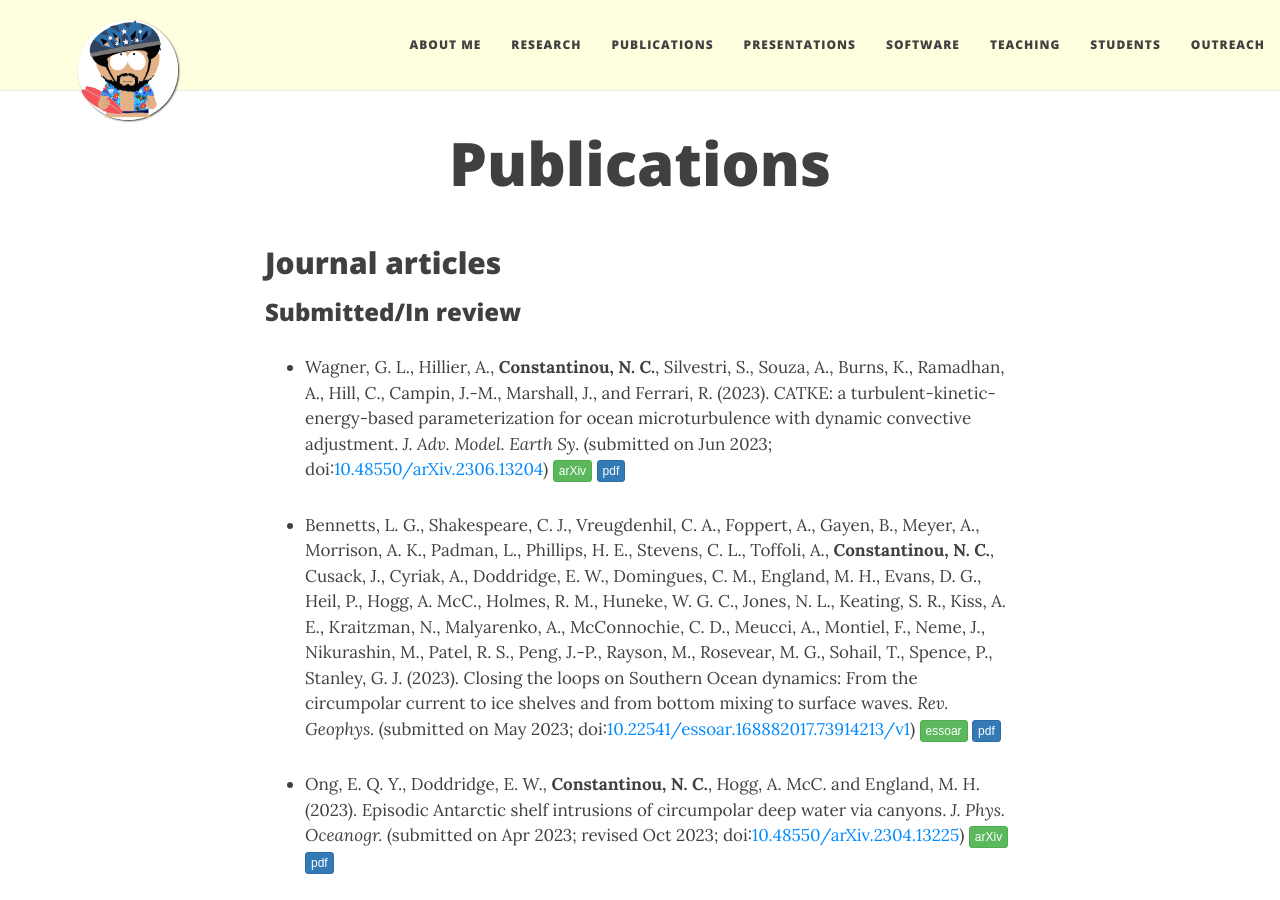
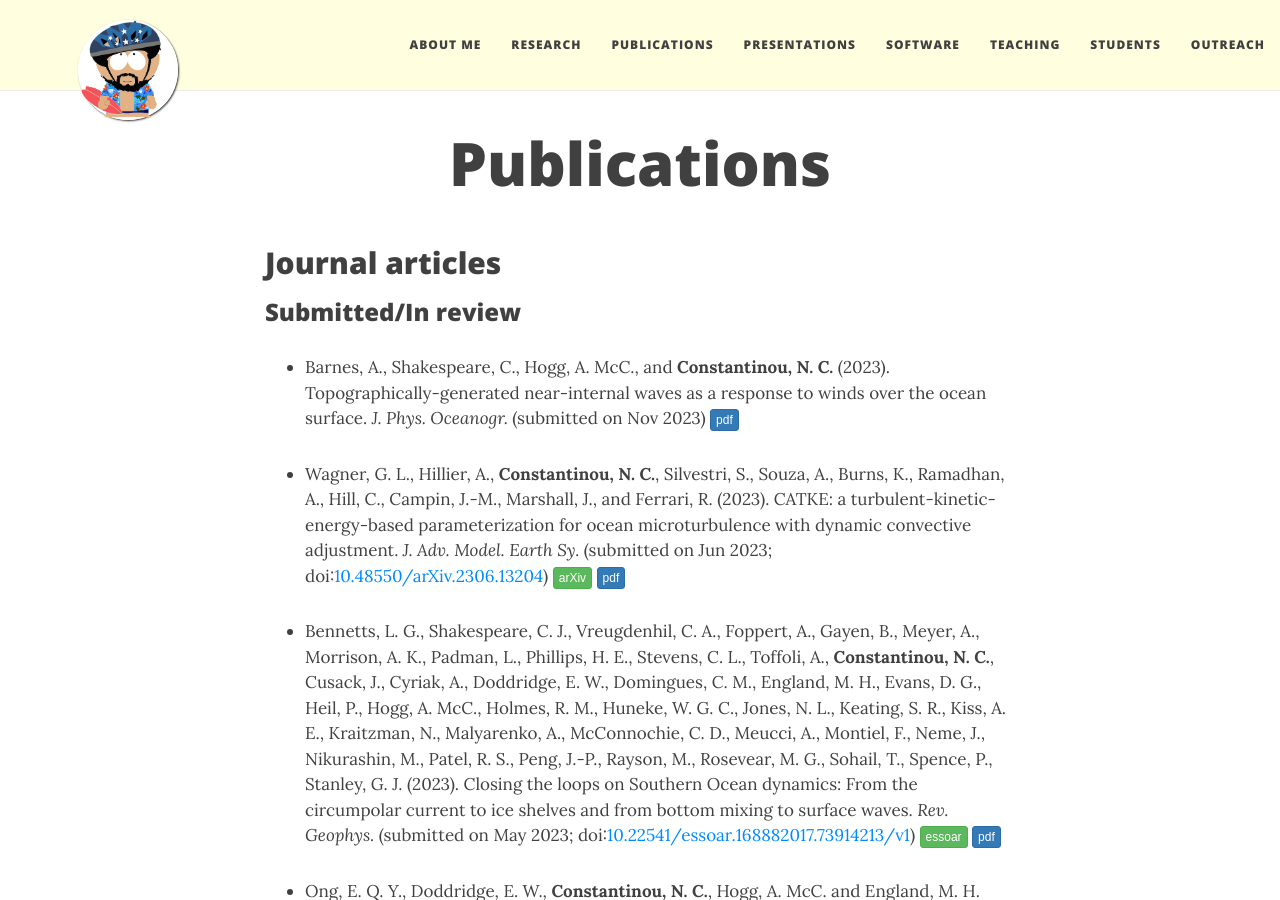
Before and after one commit to navidcy/navidcy.github.io, a Jekyll site: the page built from publications.md, in a window 1280 px wide and 900 px high. Built offline with Jekyll 4.4.1, drawn with Linux system fonts in a browser that asks for light colours; nearby versions of some CDN libraries; comment, search, counter and statistics services are not loaded.

Commit message:
add topo NIWs paper

```diff
--- a/publications.md
+++ b/publications.md
@@ -10,14 +10,14 @@ title: Publications
 ### Submitted/In review
 
 <!--
-- Barnes, A., Hogg, A. McC., **Constantinou, N. C.**, and Shakespeare, C. (2023). Topographically generated internal waves as a response to surface wind forcing. _J. Phys. Oceanogr._ (submitted on Nov 2023; doi:[10.48550/arXiv.2306.13204](https://doi.org/10.48550/arXiv.2306.13204){:target="_blank"}) [<span class="btn btn-info btn-xs{{end}}" style="font-family:sans-serif;">doi</span>][oceananigans-scalings-doi]{:target="_blank"} [<span class="btn btn-primary btn-xs{{end}}" style="font-family:sans-serif;">pdf</span>][oceananigans-scalings]
-
 
 - Silvestri, S., Wagner, G. L., Campin, J.-M., **Constantinou, N. C.**, Hill, C., Souza, A., and Ferrari, R. (2023). A WENO-based rotational-form momentum advection scheme for mesoscale ocean large-eddy simulations. _J. Adv. Model. Earth Sy._ (submitted on Oct 2023; doi:[10.48550/arXiv.2306.13204](https://doi.org/10.48550/arXiv.2306.13204){:target="_blank"}) [<span class="btn btn-success btn-xs{{end}}" style="font-family:sans-serif;">arXiv</span>][arXiv:2306.13204]{:target="_blank"} [<span class="btn btn-primary btn-xs{{end}}" style="font-family:sans-serif;">pdf</span>][catke-physics]
 
 
 - Klöwer, M., Gelbrecht, M., Hotta, D., Silvestri, S., Wagner, G. L., White, A., Hatfield, S., Meyer, D., Kimpson, T., **Constantinou, N. C.**, and Hill, C. (2023). SpeedyWeather.jl: Reinventing atmospheric general circulation models towards interactivity, extensibility and composability.  _J. Open Source Softw._ (submitted on Oct 2023) [<span class="btn btn-default btn-xs{{end}}" style="font-family:sans-serif;">repository</span>][SpeedyWeather-repo]{:target="_blank"} [<span class="btn btn-default btn-xs{{end}}" style="font-family:sans-serif;">documentation</span>][SpeedyWeather-docs]{:target="_blank"} [<span class="btn btn-default btn-xs{{end}}" style="font-family:sans-serif;">open review</span>][SpeedyWeather-JOSS-review]{:target="_blank"} [<span class="btn btn-primary btn-xs{{end}}" style="font-family:sans-serif;">pdf</span>][speedyweather]
 -->
+- Barnes, A., Shakespeare, C., Hogg, A. McC., and **Constantinou, N. C.** (2023). Topographically-generated near-internal waves as a response to winds over the ocean surface. _J. Phys. Oceanogr._ (submitted on Nov 2023) [<span class="btn btn-primary btn-xs{{end}}" style="font-family:sans-serif;">pdf</span>][topographic-NIWs]
+
 
 - Wagner, G. L., Hillier, A., **Constantinou, N. C.**, Silvestri, S., Souza, A., Burns, K., Ramadhan, A., Hill, C., Campin, J.-M., Marshall, J., and Ferrari, R. (2023). CATKE: a turbulent-kinetic-energy-based parameterization for ocean microturbulence with dynamic convective adjustment. _J. Adv. Model. Earth Sy._ (submitted on Jun 2023; doi:[10.48550/arXiv.2306.13204](https://doi.org/10.48550/arXiv.2306.13204){:target="_blank"}) [<span class="btn btn-success btn-xs{{end}}" style="font-family:sans-serif;">arXiv</span>][arXiv:2306.13204]{:target="_blank"} [<span class="btn btn-primary btn-xs{{end}}" style="font-family:sans-serif;">pdf</span>][catke-physics]
 
@@ -177,6 +177,7 @@ Selection of press coverage: [<span class="btn btn-default btn-xs{{end}}" style=
 [SpeedyWeather-docs]: https://speedyweather.github.io/SpeedyWeather.jl/stable/
 [SpeedyWeather-JOSS-review]: https://joss.theoj.org/papers/f991f4a8f0fc5ab1aba3dd1ac51f20bd
 
+[topographic-NIWs]: topographic-NIWs.pdf
 [speedyweather]: speedyweather.pdf
 [oceanbiome]: oceanbiome.pdf
 [catke-physics]: catke-physics.pdf
```
Also changed, not shown: 1 other file.
